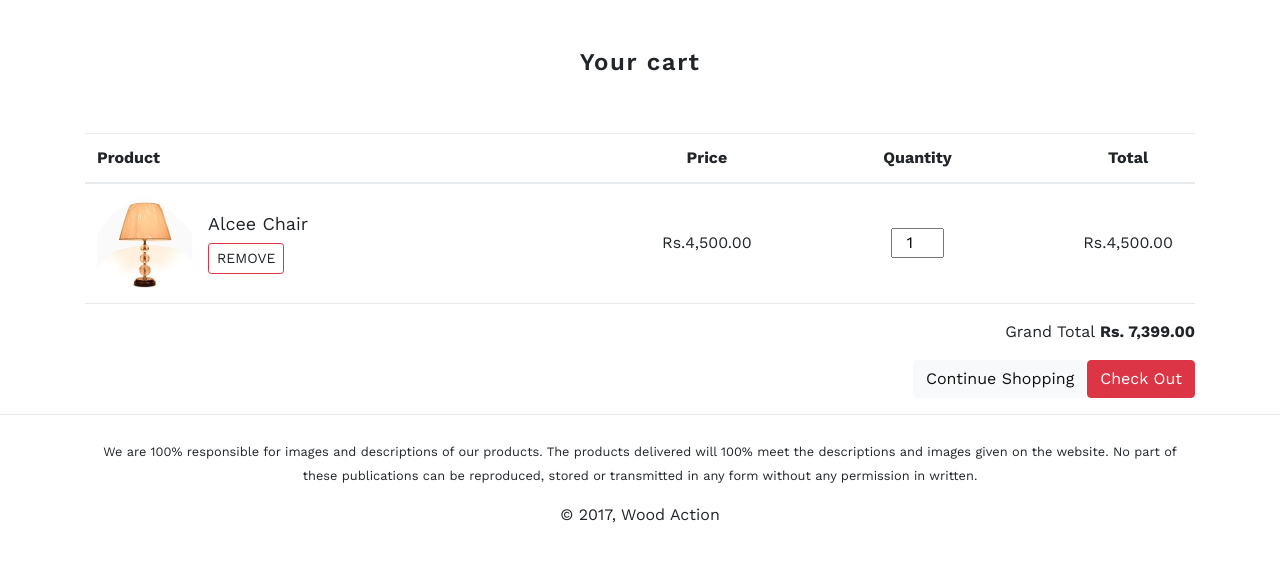
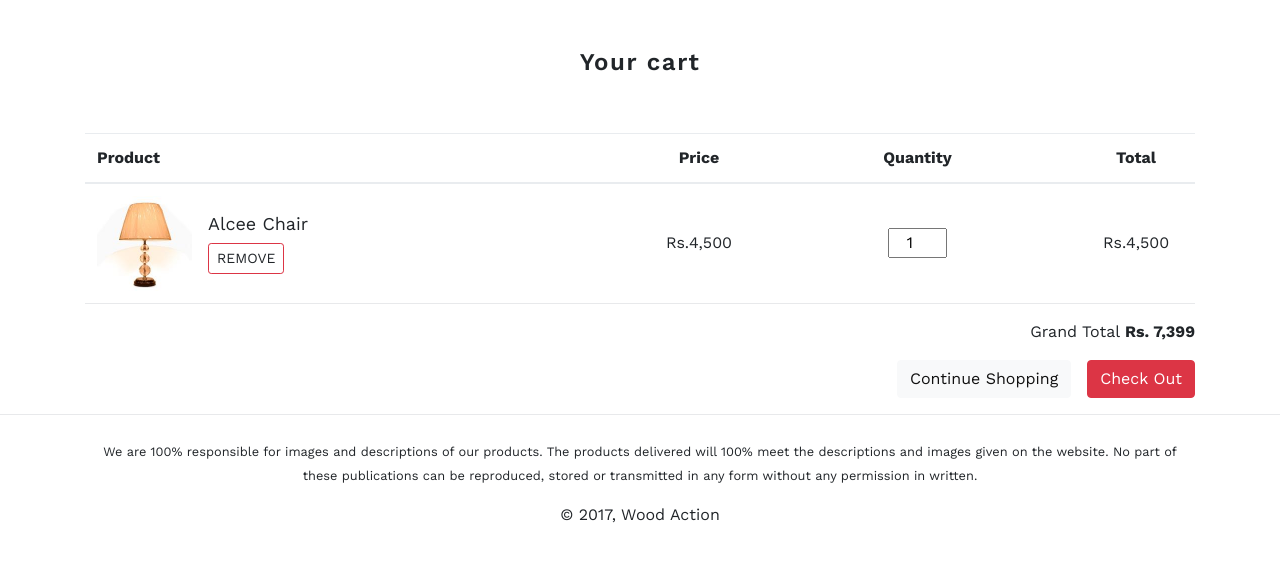
Before and after one commit to technbuzz/furniture-project, a web app: file app/cart.html in a window 1280 px wide. Shown: the part 86-648 px from the top of the page. Run offline with its HTML, style and script files only (its server is not run), Linux system fonts and the light colour scheme; some web fonts are replaced.

Commit message:
some adjustments and ready to checkout page

```diff
--- a/app/cart.html
+++ b/app/cart.html
@@ -53,16 +53,16 @@
               </div>
             </div>
           </td>
-          <td>Rs.4,500.00</td>
+          <td>Rs.4,500</td>
           <td><span class="d-inilne d-sm-none pr-5">Quantity</span> <input type="number" min="0" value="1" class="text-center"></td>
-          <td>Rs.4,500.00</td>
+          <td>Rs.4,500</td>
         </tr>
       </tbody>
     </table>
     <section class="text-right">
-      <p>Grand Total <strong>Rs. 7,399.00</strong></p>
+      <p>Grand Total <strong>Rs. 7,399</strong></p>
     </section>
-    <section class="text-right"><a class="btn btn-light" href="#">Continue Shopping</a><a class="btn btn-danger" href="#">Check Out</a></section>
+    <section class="text-right"><a class="btn btn-light mr-3" href="#">Continue Shopping</a><a class="btn btn-danger" href="#">Check Out</a></section>
   </div>
 </main>
 <footer class="pt-4 mt-3 bt">
```
Also changed, not shown: src/checkout.pug (added, +11 -0 lines), src/partials/cart.pug (+4 -4 lines).
